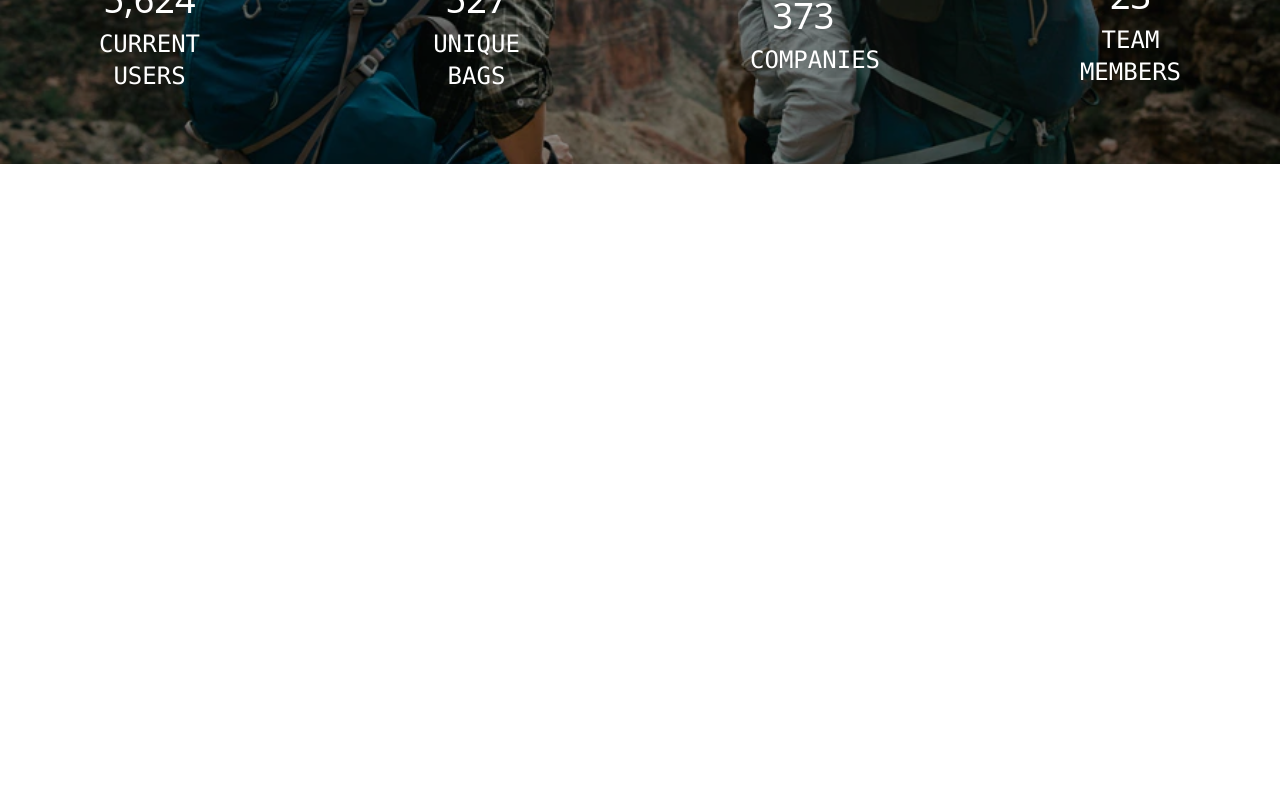
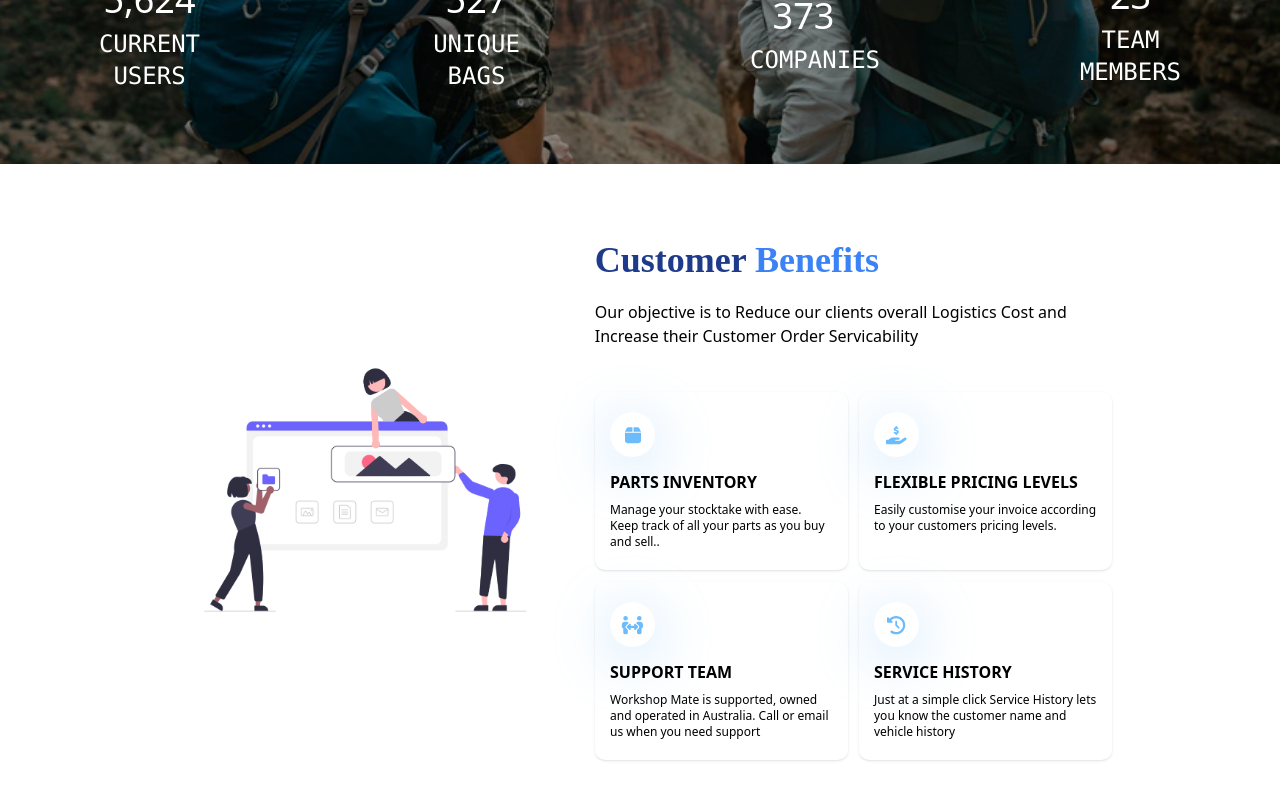
Before and after one commit to Shuvoghosh7/bagsq-client, a React (Create React App) app: page / in a window 1280 px wide. Shown: the part 2575-3375 px from the top of the page. Before the commit the page ends 2739 px from the top, so only its background shows below. Built offline with nearby package versions, Linux system fonts and the light colour scheme; no server answers.

Commit message:
add company benifit section

```diff
--- a/package.json
+++ b/package.json
@@ -8,6 +8,7 @@
     "@testing-library/jest-dom": "^5.16.5",
     "@testing-library/react": "^13.4.0",
     "@testing-library/user-event": "^13.5.0",
+    "axios": "^1.1.3",
     "firebase": "^9.13.0",
     "i": "^0.3.7",
     "npm": "^8.19.2",
--- /dev/null
+++ b/src/Pages/Home/Benefits/Benefits.css
@@ -0,0 +1,21 @@
+.strength-option {
+    padding: 20px 15px;
+    border-radius: 10px;
+  }
+  .strength-icon {
+    margin-bottom: 13px;
+    box-shadow: 0 10px 55px 5px rgb(108 187 250 / 30%);
+    width: 45px;
+    height: 45px;
+    line-height: 45px;
+    text-align: center;
+    border-radius: 50%;
+    color: #6cbbfa;
+    font-size: 1.143rem;
+    transition: 0.5s;
+  }
+  .strength-option:hover .strength-icon {
+    border-radius: 70% 30% 30% 70%/60% 40% 60% 40%;
+    background-color: rgb(0, 191, 255);
+    color: white;
+  }
--- /dev/null
+++ b/src/Pages/Home/Benefits/Benefits.js
@@ -0,0 +1,92 @@
+import {
+    faBox,
+    faClockRotateLeft,
+    faHandHoldingDollar,
+    faPeopleArrowsLeftRight,
+} from "@fortawesome/free-solid-svg-icons";
+import { FontAwesomeIcon } from "@fortawesome/react-fontawesome";
+import React from "react";
+import benefits from "../../../Images/benefits.png";
+import "./Benefits.css";
+import { Zoom, Slide, Flip } from "react-reveal";
+
+const Benefits = () => {
+    return (
+        <div className="bg-white w-full block lg:flex justify-center items-center py-14 mb-10">
+            <Zoom left>
+                <div className="w-full px-2 lg:w-1/3">
+                    <img src={benefits} alt="" />
+                </div>
+            </Zoom>
+
+            <div className="lg:w-[60ch] px-4">
+                <Slide right>
+                    <h2 className="font-[Nunito] text-4xl font-extrabold my-5 text-blue-900">
+                        Customer <span className="text-blue-500">Benefits</span>
+                    </h2>
+                    <p className="my-5">
+                        Our objective is to Reduce our clients overall Logistics Cost and
+                        Increase their Customer Order Servicability <br />
+                        <br />
+                    </p>
+                </Slide>
+
+                <Flip left cascade>
+                    <div className="grid grid-cols-1 lg:grid-cols-2 gap-3">
+                        <div className="strength-option shadow hover:shadow-lg transition-all duration-300">
+                            <p className="strength-icon">
+                                <FontAwesomeIcon icon={faBox} />
+                            </p>
+                            <h3 className="font-bold text-md my-2 uppercase">
+                                Parts Inventory
+                            </h3>
+                            <p className="text-xs leading-4">
+                                Manage your stocktake with ease. Keep track of all your parts as
+                                you buy and sell..
+                            </p>
+                        </div>
+
+                        <div className="strength-option shadow hover:shadow-lg transition-all duration-300">
+                            <p className="strength-icon">
+                                <FontAwesomeIcon icon={faHandHoldingDollar} />
+                            </p>
+                            <h3 className="font-bold text-md my-2 uppercase">
+                                Flexible Pricing Levels
+                            </h3>
+                            <p className="text-xs leading-4">
+                                Easily customise your invoice according to your customers
+                                pricing levels.
+                            </p>
+                        </div>
+
+                        <div className="strength-option shadow hover:shadow-lg transition-all duration-300">
+                            <p className="strength-icon">
+                                <FontAwesomeIcon icon={faPeopleArrowsLeftRight} />
+                            </p>
+                            <h3 className="font-bold text-md my-2 uppercase">Support Team</h3>
+                            <p className="text-xs leading-4">
+                                Workshop Mate is supported, owned and operated in Australia.
+                                Call or email us when you need support
+                            </p>
+                        </div>
+
+                        <div className="strength-option shadow hover:shadow-lg transition-all duration-300">
+                            <p className="strength-icon">
+                                <FontAwesomeIcon icon={faClockRotateLeft} />
+                            </p>
+                            <h3 className="font-bold text-md my-2 uppercase">
+                                Service History
+                            </h3>
+                            <p className="text-xs leading-4">
+                                Just at a simple click Service History lets you know the
+                                customer name and vehicle history
+                            </p>
+                        </div>
+                    </div>
+                </Flip>
+            </div>
+        </div>
+    );
+};
+
+export default Benefits;
--- a/src/Pages/Home/Home/Home.js
+++ b/src/Pages/Home/Home/Home.js
@@ -1,5 +1,6 @@
 import React from 'react';
 import Banner from '../Banner/Banner';
+import Benefits from '../Benefits/Benefits';
 import CorporateClient from '../CorporateClient/CorporateClient';
 import CountOurNumbers from '../CountOurNumbers/CountOurNumbers';
 import Faciliteis from '../Faciliteis/Faciliteis';
@@ -13,6 +14,7 @@ const Home = () => {
             <CorporateClient/>
             <Strength/>
             <CountOurNumbers/>
+            <Benefits/>
         </div>
     );
 };
```
Also changed, not shown: 1 other file (tests, documents, lock files or other folders).
